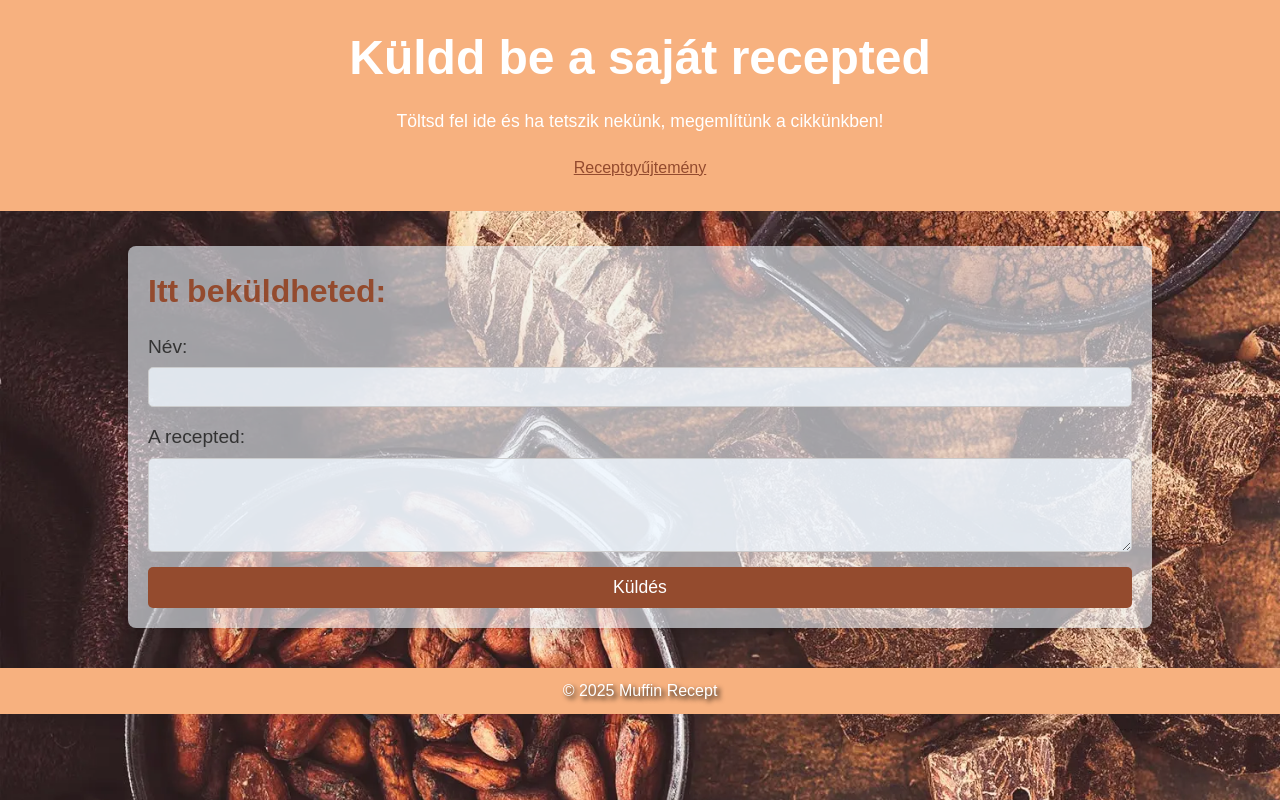
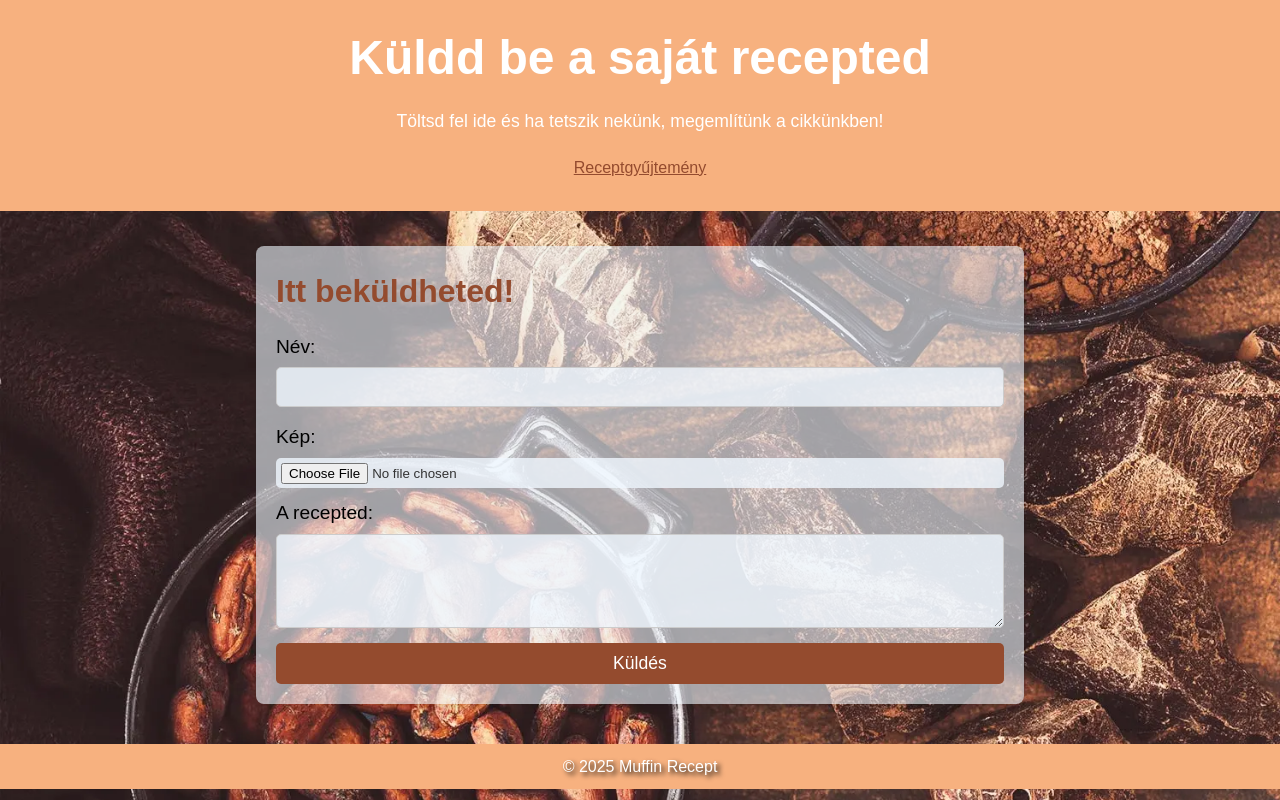
Before and after one commit to 5t3x/receptek, a plain HTML site: page urlap.html in a window 1280 px wide. Drawn offline with Linux system fonts and the light colour scheme.

Commit message:
kep feltoltes

```diff
--- a/stilus3.css
+++ b/stilus3.css
@@ -46,7 +46,7 @@ section {
     background-color: #fff;
     box-shadow: 0 4px 6px rgba(0, 0, 0, 0.1);
     background-color: rgba(240, 248, 255, 0.6);
-    max-width: 80%;
+    max-width: 60%;
     display: block;
     margin: auto;
 }
@@ -74,6 +74,7 @@ form {
 label {
     font-size: 1.2rem;
     margin-bottom: 5px;
+    color: black;
 }
 
 input[type="text"],
@@ -127,3 +128,14 @@ nav ul p {
 ul li {
     color: white;
 }
+
+#bekuldes .kep{
+    height: 30px;
+    border-radius: 5px;
+    margin-bottom: 10px;
+}
+
+.kep {
+    padding-top: 5px;
+    padding-left: 5px;
+}
--- a/urlap.html
+++ b/urlap.html
@@ -18,10 +18,13 @@
     </header>
     <article>
     <section id="bekuldes">
-        <h2>Itt beküldheted:</h2>
+        <h2>Itt beküldheted!</h2>
         <form action="#" method="post">
             <label for="name">Név:</label>
             <input type="text" id="name" name="name" required>
+
+            <label for="file">Kép:</label>
+            <input class="kep" type="file" name="file" required></input>
 
             <label for="upload">A recepted:</label>
             <textarea id="upload" name="upload" rows="4" required></textarea>
```
